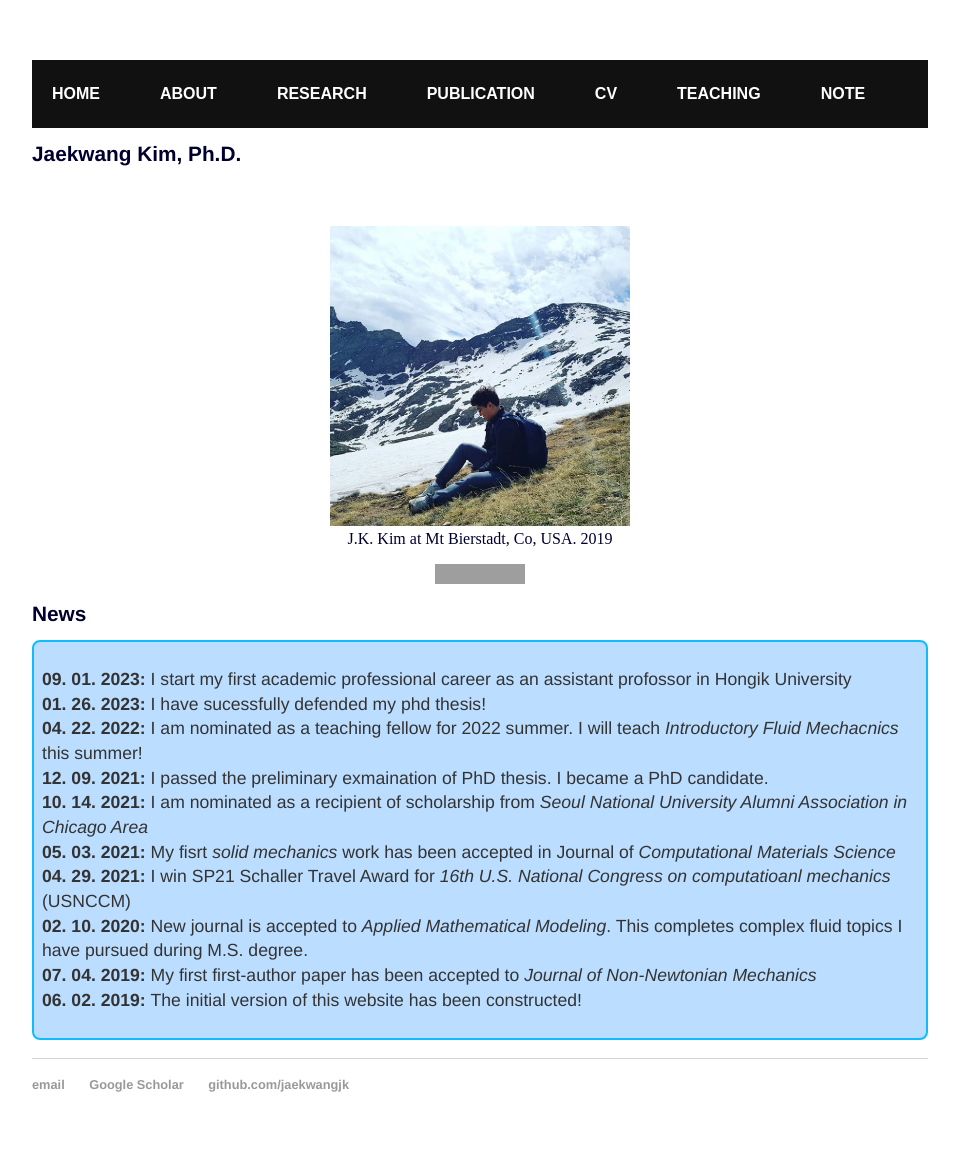
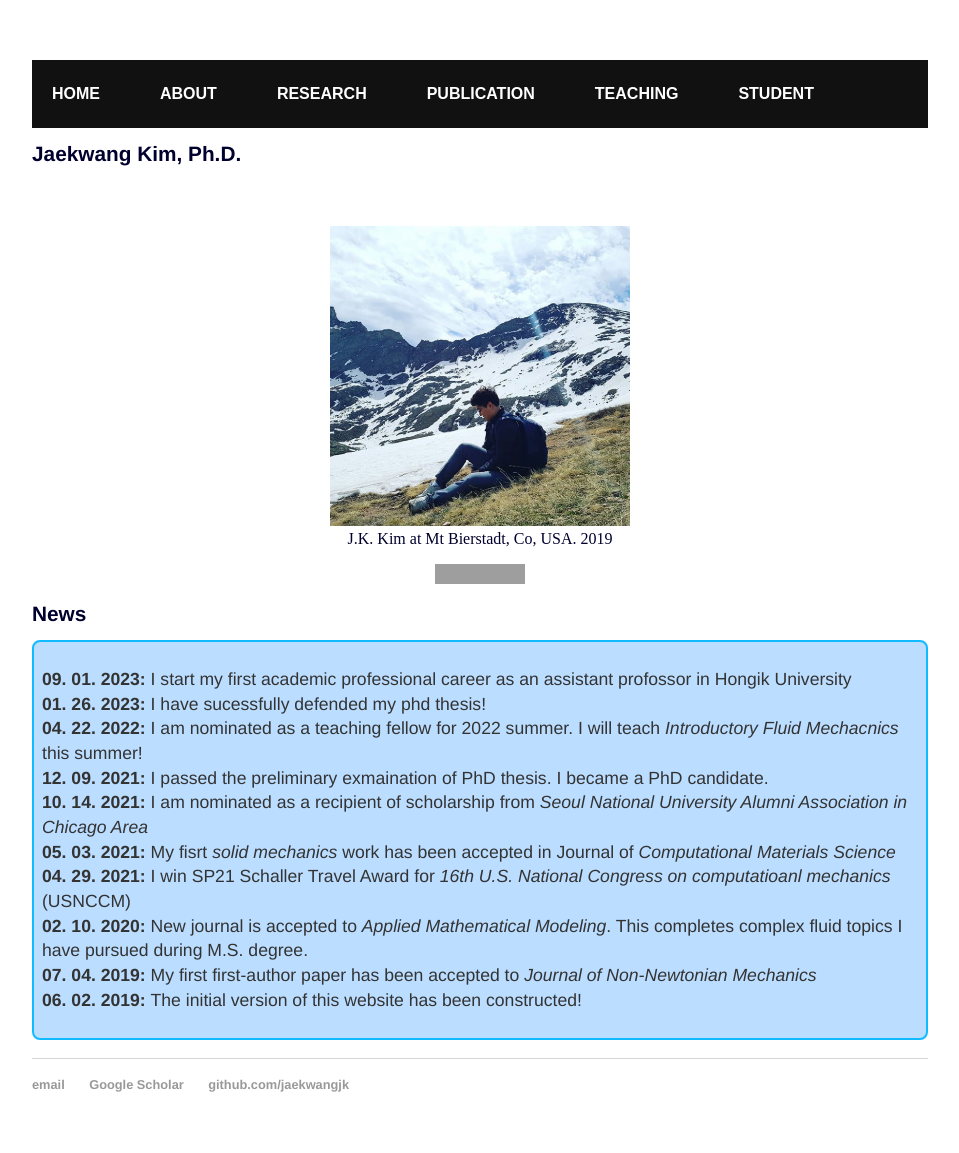
Before and after one commit to jaekwangjk/jaekwangjk.github.io, a Jekyll site: the page built from index.html, in a window 1280 px wide. Shown: the whole page, without its empty margins (160-1119 px from the left). Built offline with Jekyll 4.4.1, drawn with Linux system fonts in a browser that asks for light colours; grey boxes are pictures that could not be loaded.

Commit message:
Update default.html

```diff
--- a/_layouts/default.html
+++ b/_layouts/default.html
@@ -13,9 +13,8 @@
 		        	<li><a class="three" href="/about.html">About</a></li>
 				<li><a class="three" href="/research.html">Research</a></li>
 				<li><a class="three" href="/publication.html">Publication</a></li>
-				<li><a class="three" href="/cv.html">CV</a></li>
 				<li><a class="three" href="/teaching.html">Teaching </a></li>
-	        		<li><a class="three" href="/note.html">Note </a></li>
+	        		<li><a class="three" href="/student.html">Student </a></li>
 	    		</ul>
 			</nav>
 		<div class="container">
```
